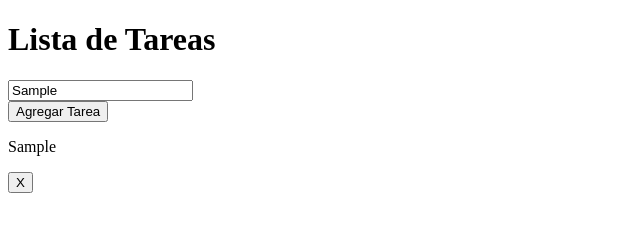
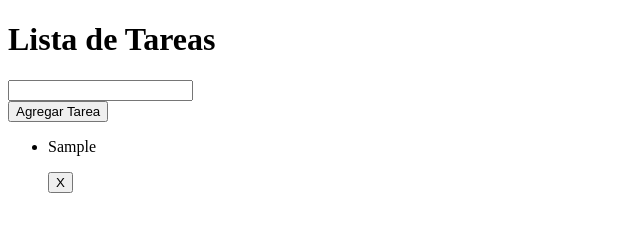
Before and after one commit to GGomez98/ListaDeTareas, a plain HTML site: page index.html in a window 1280 px wide. Both pictures are taken after typing "Sample" into the empty fields and a click on the button "Agregar Tarea". Shown: the whole page, without its empty margins (0-640 px from the left). Drawn offline with Linux system fonts and the light colour scheme.

Commit message:
Added close button event and changed div for ul

```diff
--- a/index.html
+++ b/index.html
@@ -24,7 +24,10 @@
             </div>
             </form>
         </div>
-        <div id="Tareas"></div>
+        <div id="div-tareas">
+            <ul id='ul-tareas'>
+            </ul>
+        </div>
     </div>
 </body>
 </html>
--- a/script.js
+++ b/script.js
@@ -1,31 +1,47 @@
-const TAREAS = document.getElementById('Tareas')
-let divTarea = document.getElementsByClassName('tarea-div')
-let divBorrar = document.getElementsByClassName('borrar-button')
-let pTarea = document.getElementsByClassName('p-tarea')
-let botonAgregar = document.getElementById('agregar-tareas')
-let input = document.getElementById('input-tarea')
+const INPUT_TAREAS = document.getElementById('input-tarea')
+const BOTON_AGREGAR_TAREAS = document.getElementById('boton-tareas')
+const LISTA_TAREAS = document.getElementById('ul-tareas')
+const ITEM_TAREA = document.getElementsByClassName('li')
+const BOTON_CERRAR = document.getElementsByClassName('close-button')
+const TEXTO_TAREA = document.getElementsByClassName('p')
 
-//agrega una tarea a la lista
-function insertarTarea(tarea){
-    let divTarea = document.createElement('div')
-    divTarea.className = 'tarea-div'
-    let pTarea = document.createElement('p')
-    pTarea.className = 'p-tarea'
-    pTarea.innerText = tarea
-    let divBorrar = document.createElement('button')
-    divBorrar.className = 'borrar-button'
-    divBorrar.innerText = 'X'
-    TAREAS.appendChild(divTarea)
-    divTarea.appendChild(pTarea)
-    divTarea.appendChild(divBorrar)
+function agregarTarea(tarea){
+    // agrega el item
+    let li = document.createElement('li')
+    li.className = 'li'
+    LISTA_TAREAS.appendChild(li)
+    //agrega el texto
+    let p = document.createElement('p')
+    p.className = 'p'
+    p.innerText = tarea
+    li.appendChild(p)
+    // argega el boton de borrar
+    let button = document.createElement('button')
+    button.className = 'close-button'
+    button.innerText = 'X'
+    li.appendChild(button)
 }
 
-//agrega a la lista lo que aparezca en el input y en el caso de no haber nada en el mismo arroja una alerta
-botonAgregar.onclick = ()=> {
-    if(/\s/.test(input.value)||input.value==''){
-        return alert('Inserte una tarea')
+//agrega a la lista los elementos del input siempre y cuando no empieze con un espacio en blanco
+BOTON_AGREGAR_TAREAS.addEventListener('click', enlistarTarea)
+
+function enlistarTarea(){
+    if(/^\s/.test(INPUT_TAREAS.value)||INPUT_TAREAS.value == ''){
+        alert('Introduzca una tarea')
+        INPUT_TAREAS.value = ''
     }
     else{
-        insertarTarea(input.value)
+        agregarTarea(INPUT_TAREAS.value)
+        INPUT_TAREAS.value = ''
     }
 }
+
+// elimina las tareas de la lista
+LISTA_TAREAS.addEventListener('click', removerItem)
+
+function removerItem(e){
+    if(e.target.className == 'close-button'){
+        let li = e.target.parentElement;
+        LISTA_TAREAS.removeChild(li)
+    }
+}
```
